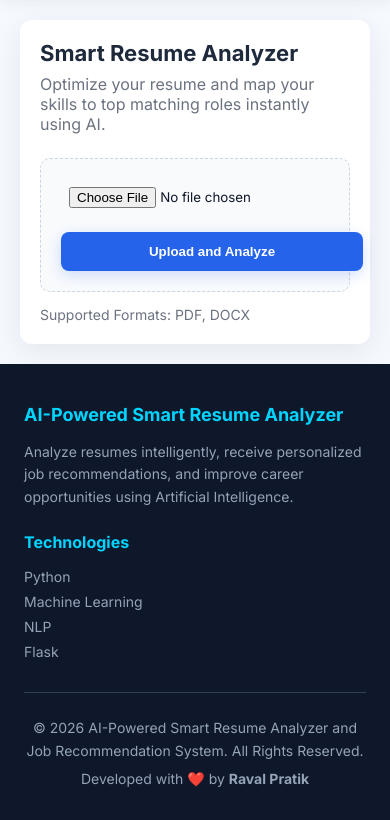
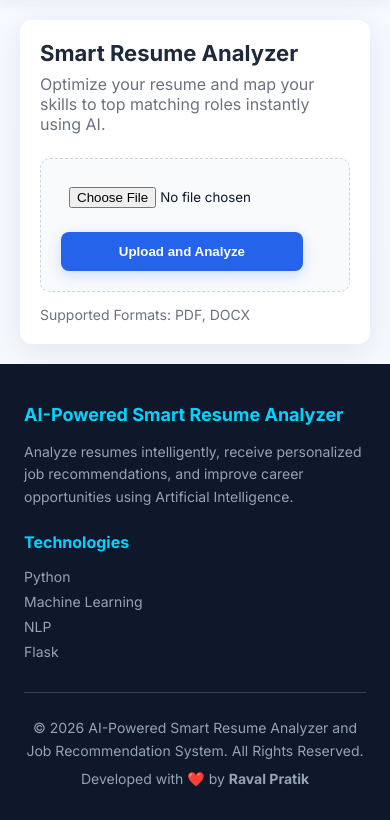
Before and after one commit to ravalpratik/Resume-Analyzer-and-Job-Recommendation, a Flask app: page / in a window 390 px wide. Shown: the part 56-876 px from the top of the page. Run offline with Flask 3, Linux system fonts and the light colour scheme.

Commit message:
finel commit

```diff
--- a/static/style.css
+++ b/static/style.css
@@ -313,4 +313,7 @@ footer hr {
 		flex-direction: column;
 		gap: 24px;
 	}
+	button{
+		width: 62vw;
+	}
 }
```
